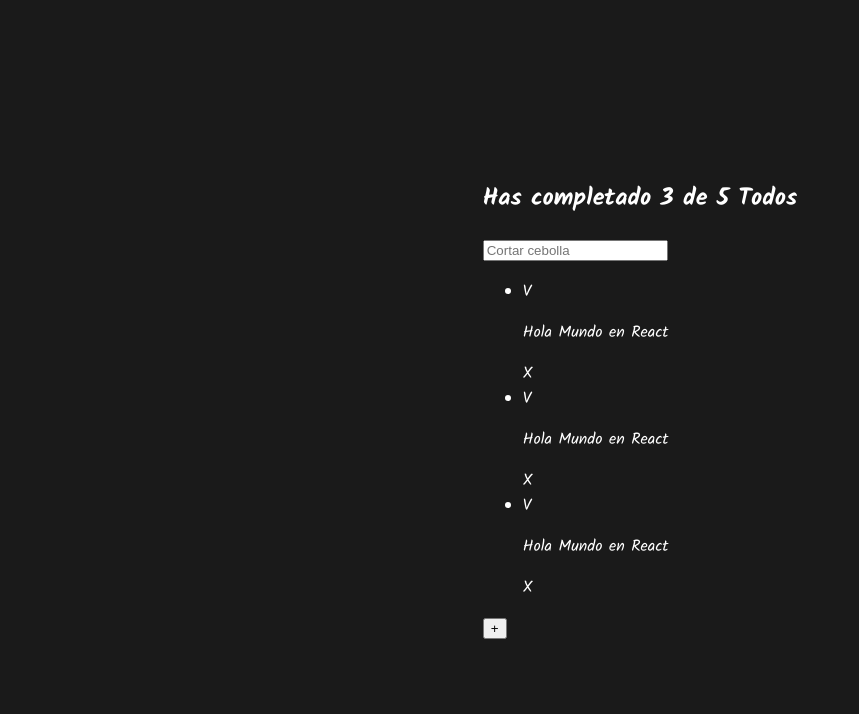
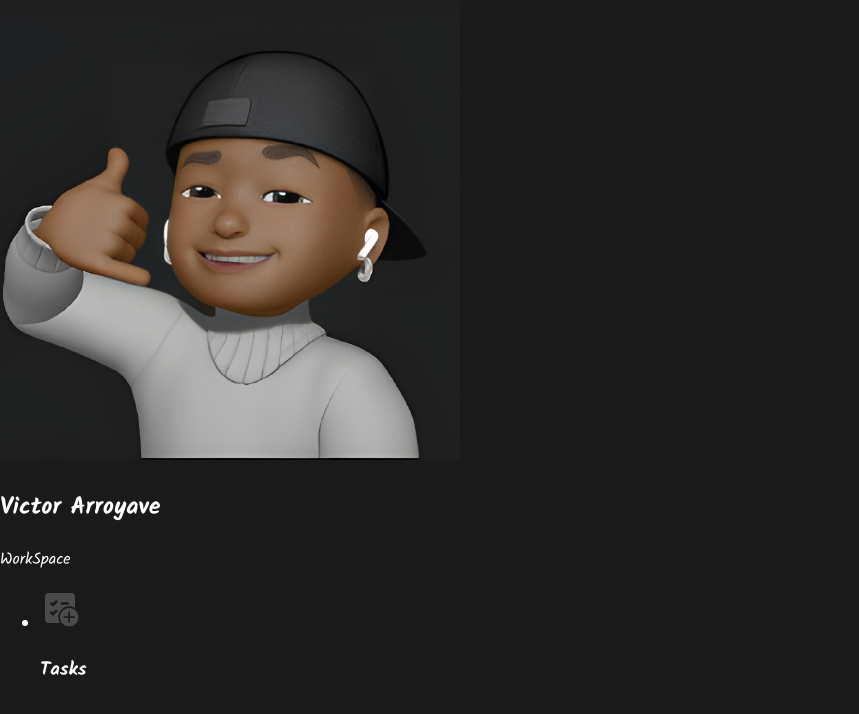
Before and after one commit to platzi/curso-react-intro, a React (Create React App) app: page / in a window 1280 px wide. Shown: the top 714 px of the page, without its empty margins (0-859 px from the left). Built offline with nearby package versions, Linux system fonts and the light colour scheme.

Commit message:
change componentes and structure for design page

```diff
--- a/public/index.html
+++ b/public/index.html
@@ -1,5 +1,6 @@
 <!DOCTYPE html>
 <html lang="en">
+
 <head>
   <meta charset="utf-8" />
   <link rel="icon" href="%PUBLIC_URL%/favicon.ico" />
@@ -8,41 +9,22 @@
   <link href="https://fonts.googleapis.com/css2?family=Kalam:wght@300;400;700&display=swap" rel="stylesheet">
   <meta name="viewport" content="width=device-width, initial-scale=1" />
   <meta name="theme-color" content="#97ca3f" />
-    <meta
-      name="description"
-      content="Web site created using create-react-app"
-    />
+  <meta name="description" content="Web site created using create-react-app" />
   <link rel="apple-touch-icon" href="%PUBLIC_URL%/react192.png" />
-    <!--
-      manifest.json provides metadata used when your web app is installed on a
-      user's mobile device or desktop. See https://developers.google.com/web/fundamentals/web-app-manifest/
-    -->
   <link rel="manifest" href="%PUBLIC_URL%/manifest.json" />
-    <!--
-      Notice the use of %PUBLIC_URL% in the tags above.
-      It will be replaced with the URL of the `public` folder during the build.
-      Only files inside the `public` folder can be referenced from the HTML.
-
-      Unlike "/favicon.ico" or "favicon.ico", "%PUBLIC_URL%/favicon.ico" will
-      work correctly both with client-side routing and a non-root public URL.
-      Learn how to configure a non-root public URL by running `npm run build`.
-    -->
   <title>React App</title>
 </head>
+
 <body>
   <noscript>You need to enable JavaScript to run this app.</noscript>
-    <main>
   <div id="root"></div>
   <!--
         This HTML file is a template.
         If you open it directly in the browser, you will see an empty page.
-
         You can add webfonts, meta tags, or analytics to this file.
         The build step will place the bundled scripts into the <body> tag.
-
         To begin the development, run `npm start` or `yarn start`.
         To create a production bundle, use `npm run build` or `yarn build`.
       -->
 </body>
-    </main>
 </html>
--- a/src/components/App.js
+++ b/src/components/App.js
@@ -1,23 +1,41 @@
+import imageProfile from '../assets/images/profile.png';
+import taskIcon from '../assets/icons/tasks.svg';
+import { ItemsAside } from './ItemsAside';
 
-import { TodoCounter } from './TodoCounter';
-import { TodoItems } from './TodoItems';
-import { TodoSearch } from './TodoSearch';
-import { TodoList } from './TodoList';
-import { CreateTodoButton } from './CreateTodoButton';
+
+const defaultTodos = [
+  {text: 'Aprender React', completed: false},
+  {text: 'Aprender Svelte', completed: true},
+  {text: 'Aprender API notion', completed: false},
+  {text: 'Aprender Backend', completed: true},
+]
 
 function App() {
   return (
     <div className="App">
-      <TodoCounter />
-      <TodoSearch />
+      <section >
+        <aside >
+          <div className="profile-content" >
+            <img src={imageProfile} alt='Profile'/>
+            <h2 >Victor Arroyave</h2>
+            <p >WorkSpace</p>
+          </div>
+          <div className='items-list'>
+            <ul>
+              <ItemsAside icon={taskIcon} title={'Tasks'}/>
+            </ul>
+          </div>
+        </aside>
+        <main >
+          <header >
 
-      <TodoList>
-        <TodoItems />
-        <TodoItems />
-        <TodoItems />
-      </TodoList>
-
-      <CreateTodoButton />
+          </header>
+        </main>
+      </section>
+      <section >
+        <section ></section>
+        <section ></section>
+      </section>
     </div>
   );
 }
--- /dev/null
+++ b/src/components/ItemsAside.js
@@ -0,0 +1,10 @@
+function ItemsAside({icon, title}) {
+  return (
+    <li>
+      <img src={icon} alt='tasks icon' />
+      <h3>{title}</h3>
+    </li>
+  )
+}
+
+export { ItemsAside }
--- a/src/components/TodoCounter.js
+++ b/src/components/TodoCounter.js
@@ -1,7 +1,7 @@
 
-function TodoCounter() {
+function TodoCounter({ total, completed }) {
   return (
-    <h2>Has completado 3 de 5 Todos</h2>
+    <h2>Has completado {completed} de {total} Todos</h2>
   )
 }
 
--- a/src/components/TodoItems.js
+++ b/src/components/TodoItems.js
@@ -1,8 +1,8 @@
-function TodoItems() {
+function TodoItems(props) {
   return (
     <li>
       <span>V</span>
-      <p>Hola Mundo en React</p>
+      <p>{props.text}</p>
       <span>X</span>
     </li>
   );
```
Also changed, not shown: src/assets/icons/tasks.svg (added), src/assets/images/profile.png (added). Lines whose indentation alone changed are shown as unchanged.
